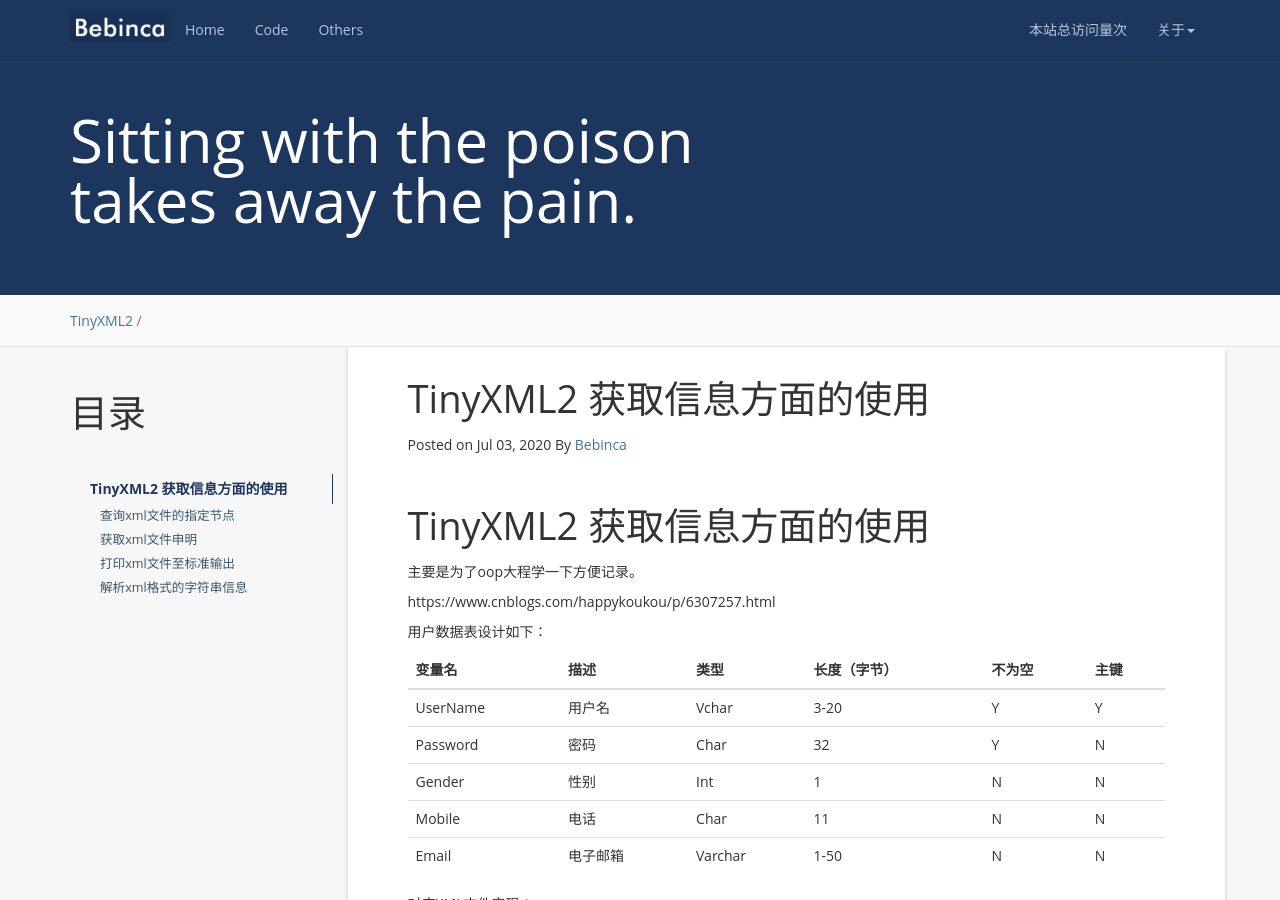
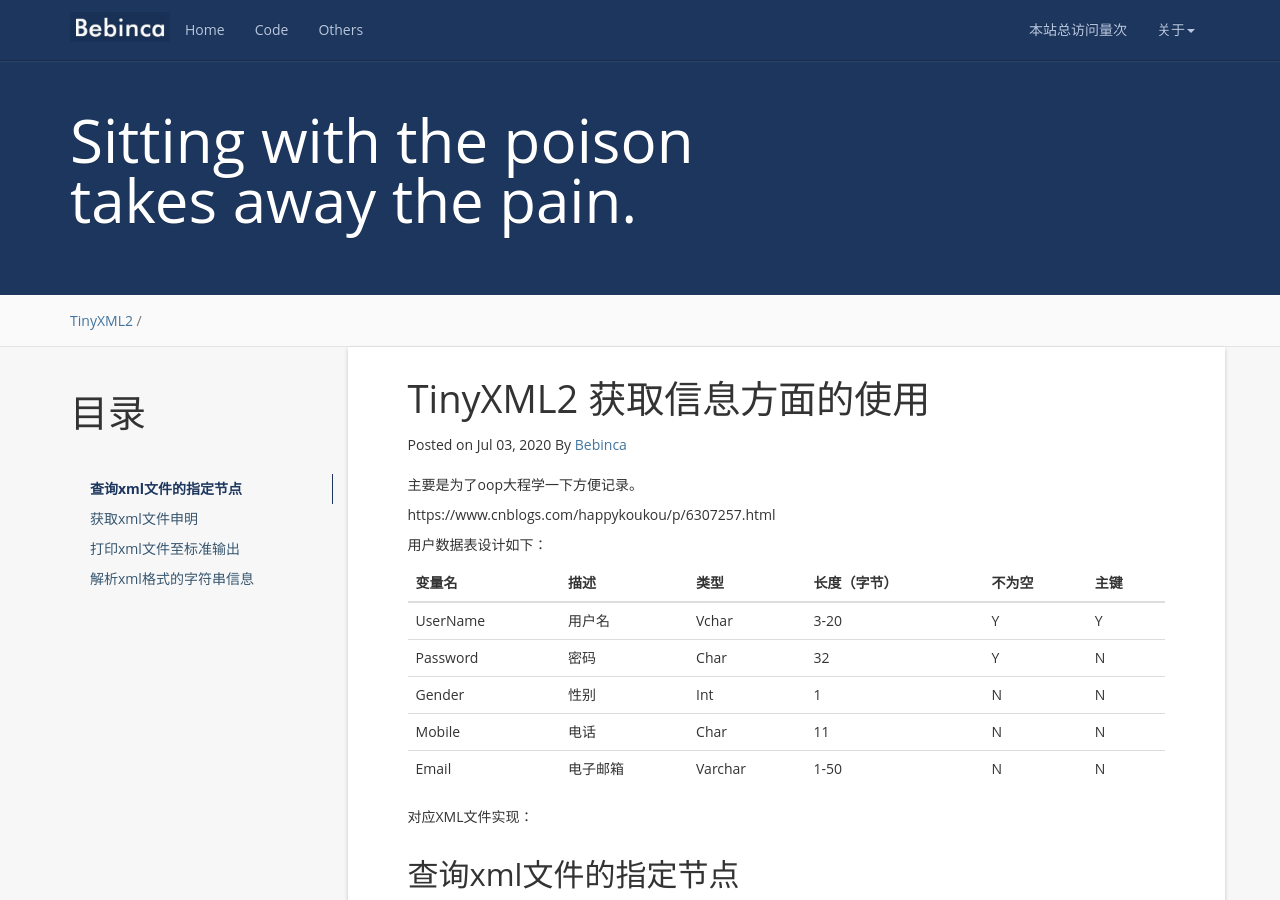
Before and after one commit to bebinca/bebinca.github.io, a Jekyll site: the page built from _posts/2020-07-03-TinyXML2-get-information.md, in a window 1280 px wide and 900 px high. Built offline with Jekyll 4.4.1, drawn with Linux system fonts in a browser that asks for light colours; nearby versions of some CDN libraries; a script that is not in the unit is left out; comment, search, counter and statistics services are not loaded.

Commit message:
Update 2020-07-03-TinyXML2-get-information.md

```diff
--- a/_posts/2020-07-03-TinyXML2-get-information.md
+++ b/_posts/2020-07-03-TinyXML2-get-information.md
@@ -7,8 +7,6 @@ categories: TinyXML2
 
 * content
 {:toc}
-# TinyXML2 获取信息方面的使用
-
 主要是为了oop大程学一下方便记录。
 
 https://www.cnblogs.com/happykoukou/p/6307257.html
```
